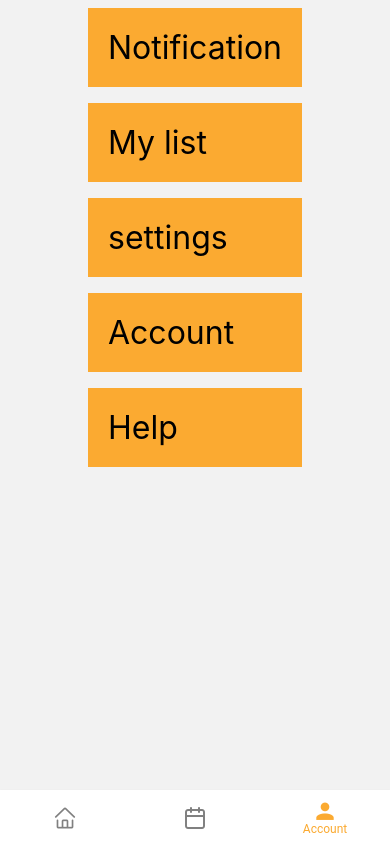
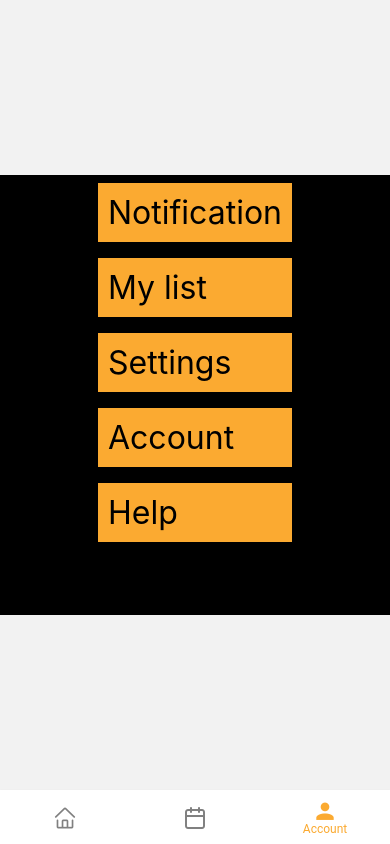
Before and after one commit to ThanapatWongtungjaroensuk/PreInternshipProject, a React Native app: screen /Account in a window 390 px wide. Built offline with nearby package versions, Linux system fonts and the light colour scheme.

Commit message:
Update accountScreen.js

```diff
--- a/screen/accountScreen.js
+++ b/screen/accountScreen.js
@@ -15,7 +15,7 @@ const DATA = [
   },
   {
     id: "3",
-    title: "settings",
+    title: "Settings",
   },
   {
     id: "4",
@@ -69,11 +69,13 @@ const styles = StyleSheet.create({
     flex: 1,
     alignItems: 'center',
     justifyContent: 'center',
+    marginVertical: 175,
+    backgroundColor: 'black'
   },
   item: {
-    padding: 20,
+    padding: 10,
     marginVertical: 8,
-    marginHorizontal: 16,
+    marginHorizontal: 0,
   },
   title: {
     fontSize: 32,
```
